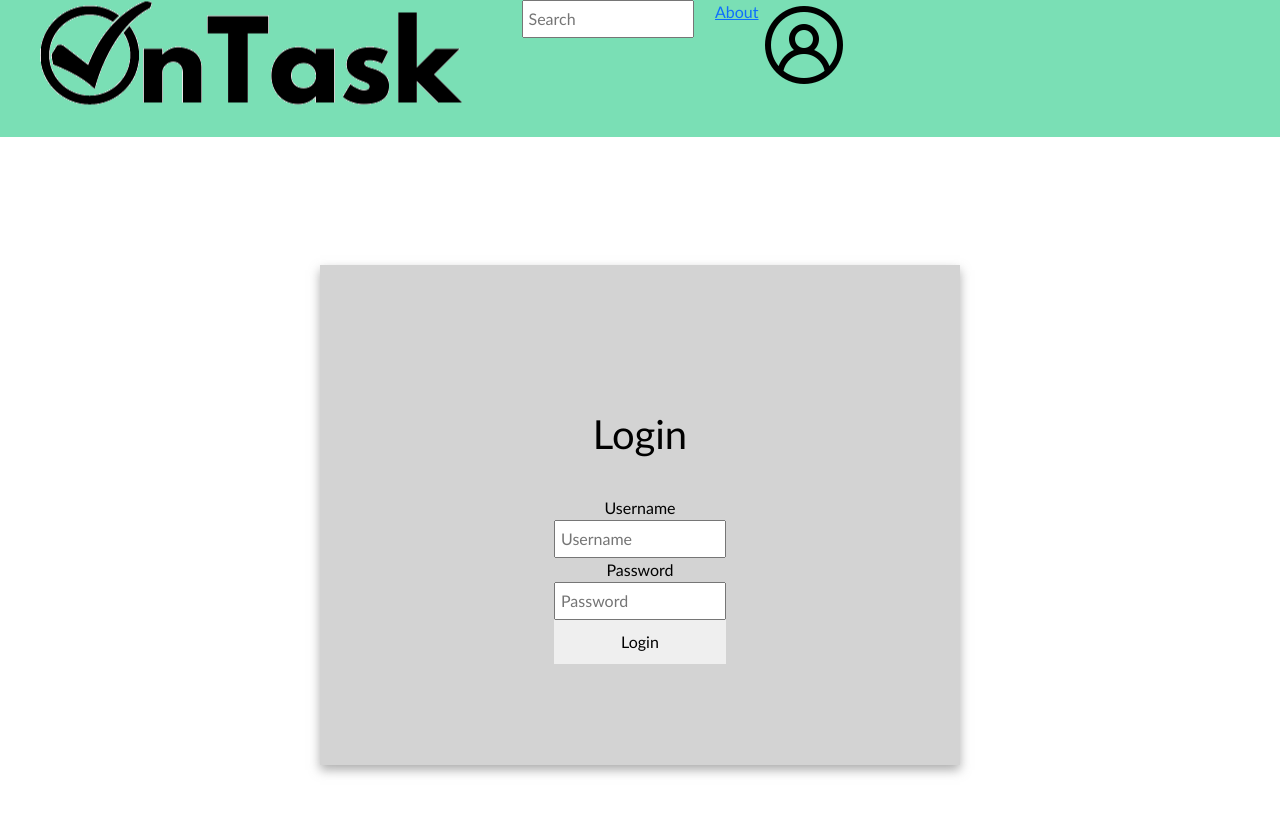
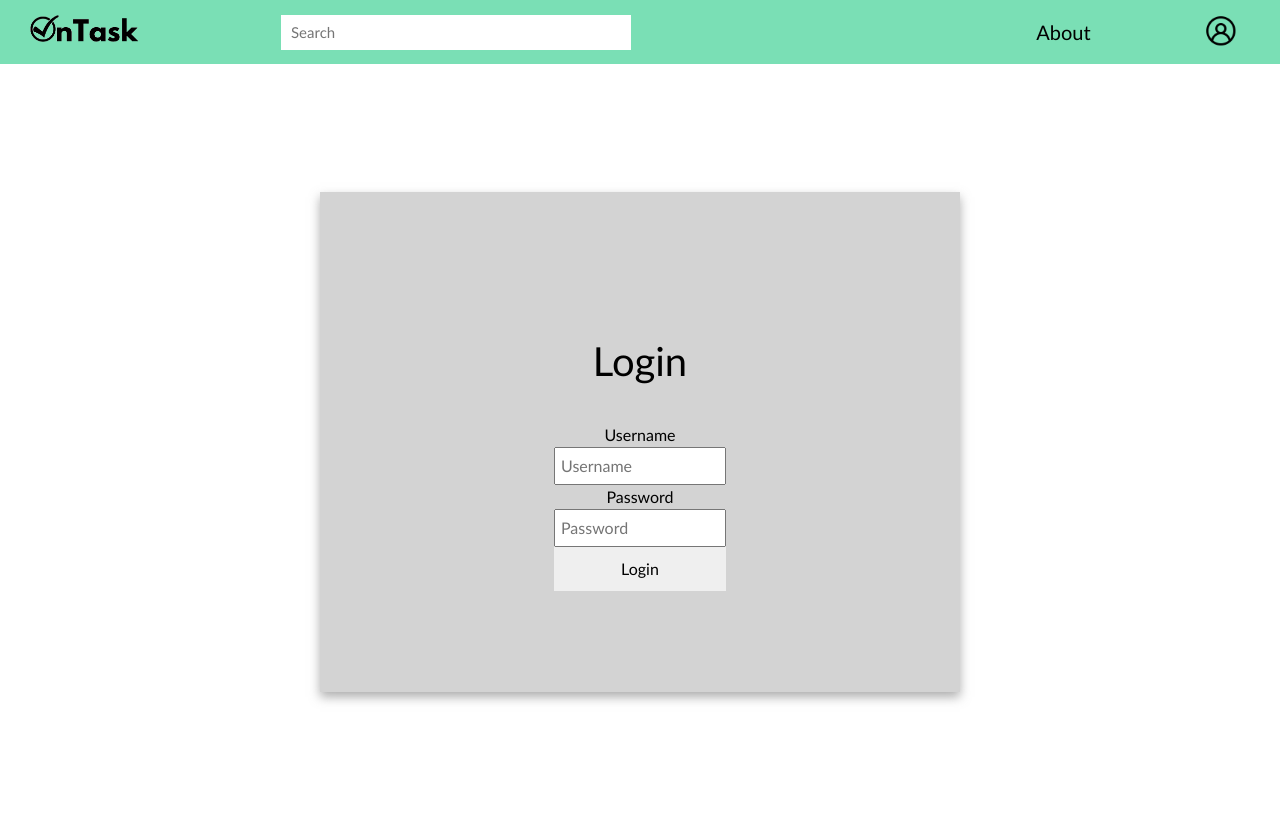
Before and after one commit to rhoannajo/csc648-spring22-04-team05-copy, a React (Create React App) app in the folder csc648app/: page / in a window 1280 px wide. Shown: the top 814 px of the page. Built offline with nearby package versions, Linux system fonts and the light colour scheme.

Commit message:
style navbar

```diff
--- a/csc648app/src/components/navbar/Navbar.js
+++ b/csc648app/src/components/navbar/Navbar.js
@@ -8,26 +8,26 @@ import ProfileIcon from "./profileicon.png";
 
 const Navbar = () => {
   return (
-    <div>
-      <ul className="nav">
+    <div className="nav">
+      <div>
+        <Link to="/">
+          {" "}
+          <img src={OnTask} className="logo" />{" "}
+        </Link>
+      </div>
+      <div className="search_bar">
+        <input type="text" placeholder="Search" />
+      </div>
+      <ul>
         <li>
-          <Link to="/">
-            {" "}
-            <img src={OnTask} />{" "}
-          </Link>
-        </li>
-        <li>
-          <input type="text" placeholder="Search" className="search" />
-        </li>
-        <li>
-          <Link to="/about">About </Link>
-        </li>
-        <li>
-          <Link to="/login" className="profileicon">
-            <img src={ProfileIcon} />
-          </Link>
+          <Link to="/about">About</Link>
         </li>
       </ul>
+      <div>
+        <Link to="/login">
+          <img src={ProfileIcon} className="profileicon" />
+        </Link>
+      </div>
     </div>
   );
 };
--- a/csc648app/src/components/navbar/navbar.css
+++ b/csc648app/src/components/navbar/navbar.css
@@ -1,3 +1,55 @@
 .nav {
-    background: #7ADFB5;
+  background: #7adfb5;
+  height: 64px;
+  display: flex;
+  padding-top: 15px 30px;
+  width: 100%;
+  text-align: center;
+  justify-content: space-between;
 }
+
+.nav > ul {
+  display: flex;
+  list-style: none;
+  margin: auto 0;
+}
+
+.nav > ul li a {
+  color: #000;
+  font-size: 20px;
+  text-decoration: none;
+  text-transform: capitalize;
+  padding: 5px 10px;
+}
+.logo {
+  height: 50px;
+  padding-top: 15px;
+  padding-left: 20px;
+  border-radius: 10%;
+  cursor: pointer;
+}
+
+.search_bar {
+  border-radius: 9%;
+  width: 50%;
+  display: flex;
+  margin: auto 0;
+  height: 35px;
+  line-height: 35px;
+  padding-left: 30px;
+}
+
+.search_bar input {
+  border: none;
+  outline: none;
+  height: 100%;
+  padding: 0 10px;
+  font-size: 15px;
+  width: 350px;
+}
+
+.profileicon {
+  height: 50px;
+  padding-top: 14px;
+  padding-right: 40px;
+}
```
